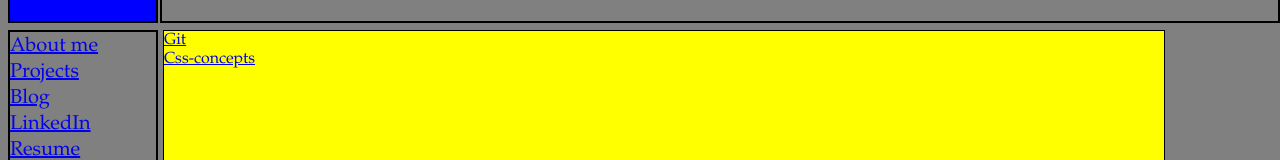
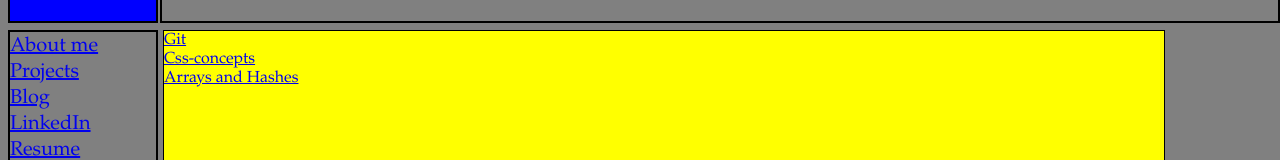
Before and after one commit to jcraigie/jcraigie.github.io, a plain HTML site: page Blog-index.html in a window 1280 px wide. Shown: the part 135-295 px from the top of the page. Drawn offline with Linux system fonts and the light colour scheme.

Commit message:
Add blog

```diff
--- a/Blog-index.html
+++ b/Blog-index.html
@@ -35,6 +35,7 @@
       </header>
       <a href="/blog/git.html">Git</a><br />
       <a href="/blog/css-concepts.html">Css-concepts</a><br />
+      <a href="/blog/arrays-hashes.html">Arrays and Hashes</a><br />
     </section>
     <!-- eventually a section would go here rotating through various blog posts and projects maybe -->
     <footer>
```
